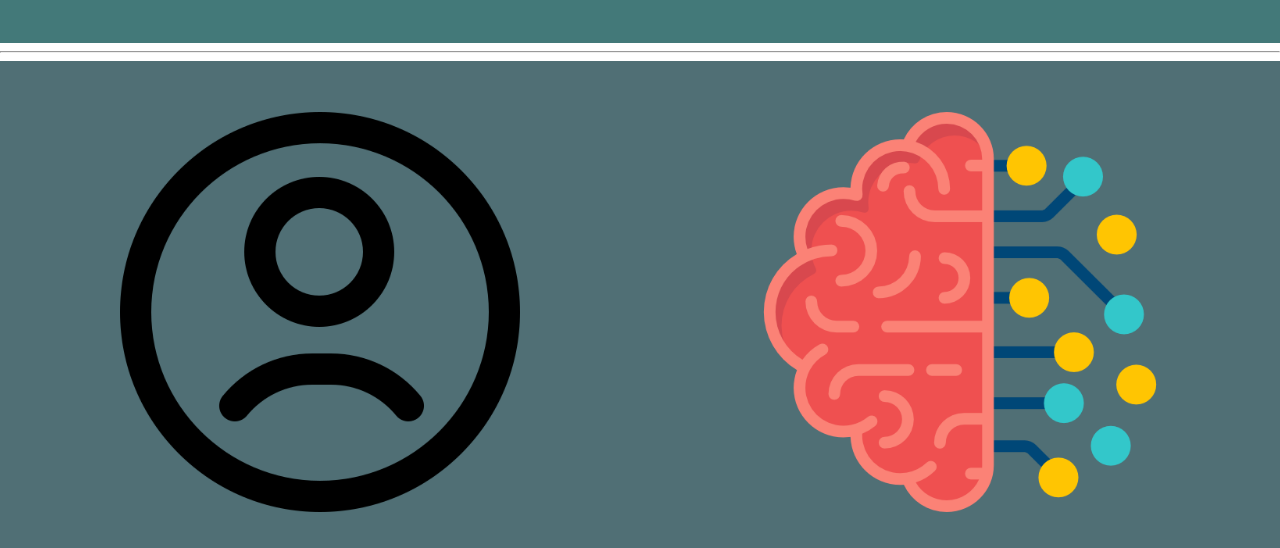
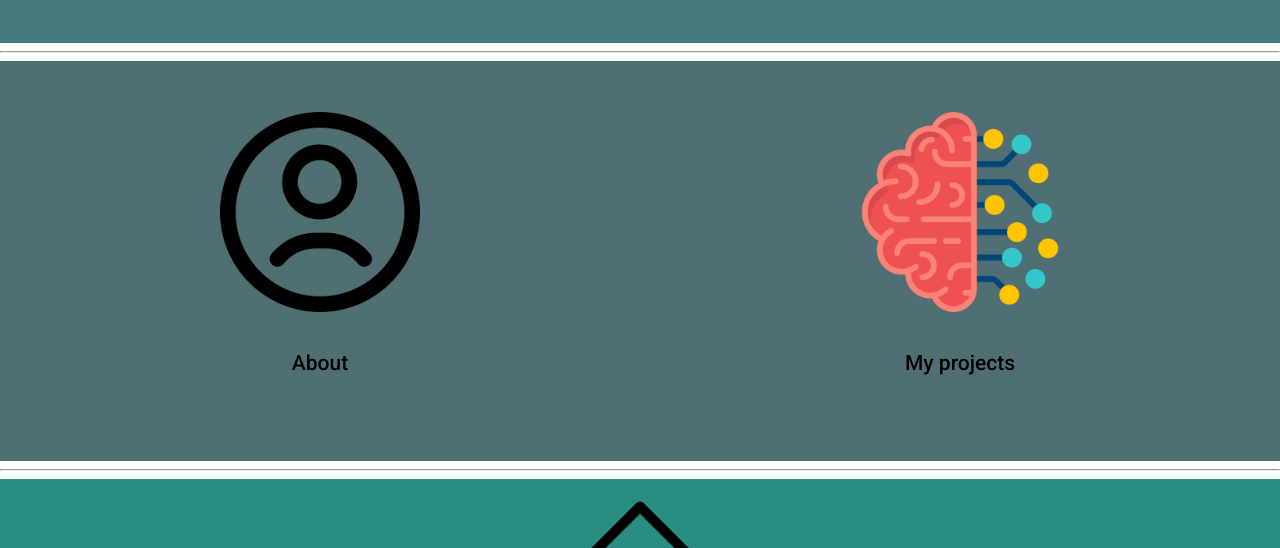
Before and after one commit to filippo20u/portfolio-0.2, a plain HTML site: page index.html in a window 1280 px wide. Shown: the part 762-1310 px from the top of the page. Drawn offline with Linux system fonts and the light colour scheme.

Commit message:
refreshing page style and content

```diff
--- a/index.css
+++ b/index.css
@@ -293,18 +293,17 @@ button:hover {
   display:flex;
   justify-content: center;
   align-items: center;
-  /* align-content: center; */
-  /* flex-direction: row; */
   justify-content: space-around;
+  height: 400px;
 
 
-  height: 600px;
   background-color: var(--deep-space-sparkle);
  }
 
 .proj-img{
-  height: 400px;
-  width: 400px;
+  height: 200px;
+  width: 200px;
+
 }
 
 .card-img-top:hover {
```
